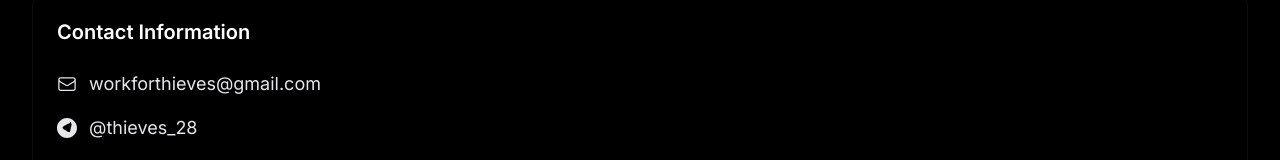
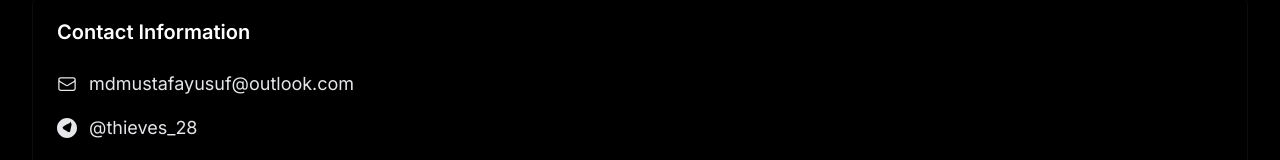
Before and after one commit to Mustafa02yusuf28/Portfolio, a React app: page / in a window 1280 px wide. Shown: the part 3381-3541 px from the top of the page. Built offline with nearby package versions, Linux system fonts and the light colour scheme; the HTML template or start-up script is replaced by a standard one.

Commit message:
Email update

```diff
--- a/src/App.tsx
+++ b/src/App.tsx
@@ -722,14 +722,14 @@ const App = () => {
                     <h3 className="text-xl font-semibold text-white">Contact Information</h3>
                     <div className="space-y-4">
                       <a
-                        href="mailto:workforthieves@gmail.com"
+                        href="mailto:mdmustafayusuf@outlook.com"
                         className="flex items-center space-x-3 text-dark-200 hover:text-primary-400 transition-colors duration-200 relative z-20"
                         target="_blank"
                         rel="noopener noreferrer"
                         onClick={(e) => e.stopPropagation()}
                       >
                         <EnvelopeIcon className="h-5 w-5" />
-                        <span>workforthieves@gmail.com</span>
+                        <span>mdmustafayusuf@outlook.com</span>
                       </a>
                       <a
                         href="https://t.me/thieves_28"
```
